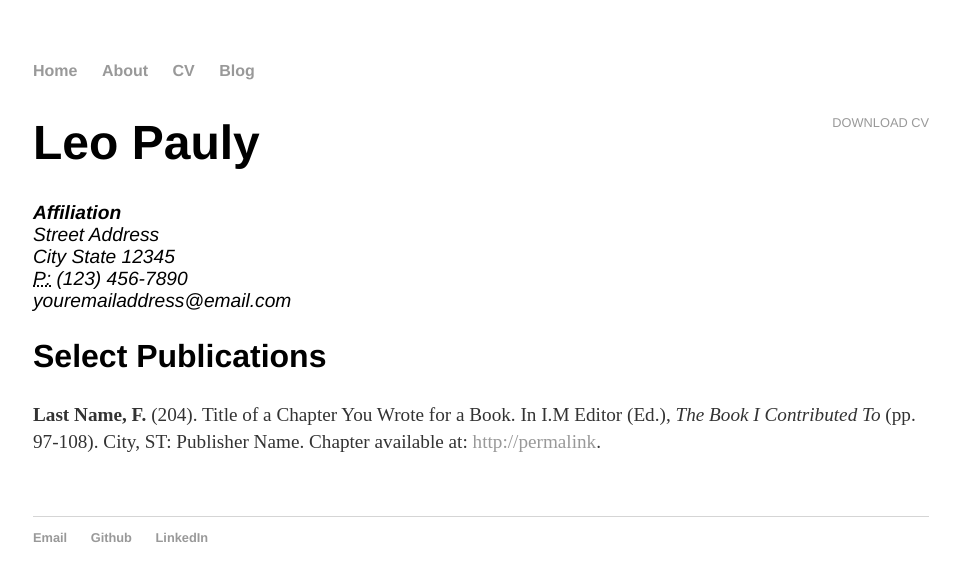
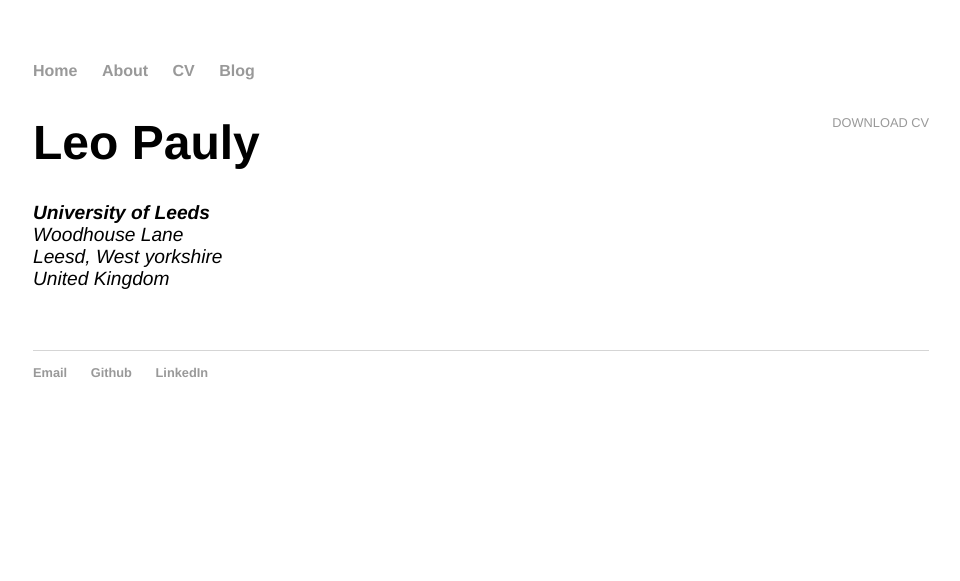
Before and after one commit to leopauly/leopauly.github.io, a Jekyll site: the page built from cv/index.html, in a window 1280 px wide. Shown: the top 581 px of the page, without its empty margins (159-1119 px from the left). Built offline with Jekyll 4.4.1, drawn with Linux system fonts in a browser that asks for light colours.

Commit message:
Update index.html

```diff
--- a/cv/index.html
+++ b/cv/index.html
@@ -7,16 +7,12 @@ title: CV of Your Name
 		<a href="#" class="download" title="Download CV as PDF">Download CV</a>
 					<h1>Leo Pauly</h1>
 					<address>
-					<strong>Affiliation</strong><br>
-					Street Address<br>
-					City State 12345<br>
-					<abbr title="phone">P:</abbr> (123) 456-7890<br>
-					<span class="obfuscate">youremailaddress@email.com</span>
+					<strong>University of Leeds</strong><br>
+					Woodhouse Lane<br>
+					Leesd, West yorkshire<br>
+					United Kingdom <br>
 					</address>
 
-					<h2>Select Publications</h2>
-
-					<p><strong>Last Name, F.</strong> (204). Title of a Chapter You Wrote for a Book. In I.M Editor (Ed.), <em>The Book I Contributed To</em> (pp. 97-108). City, ST: Publisher Name. Chapter available at: <a href="#">http://permalink</a>.
 
 
 	</div>
```
